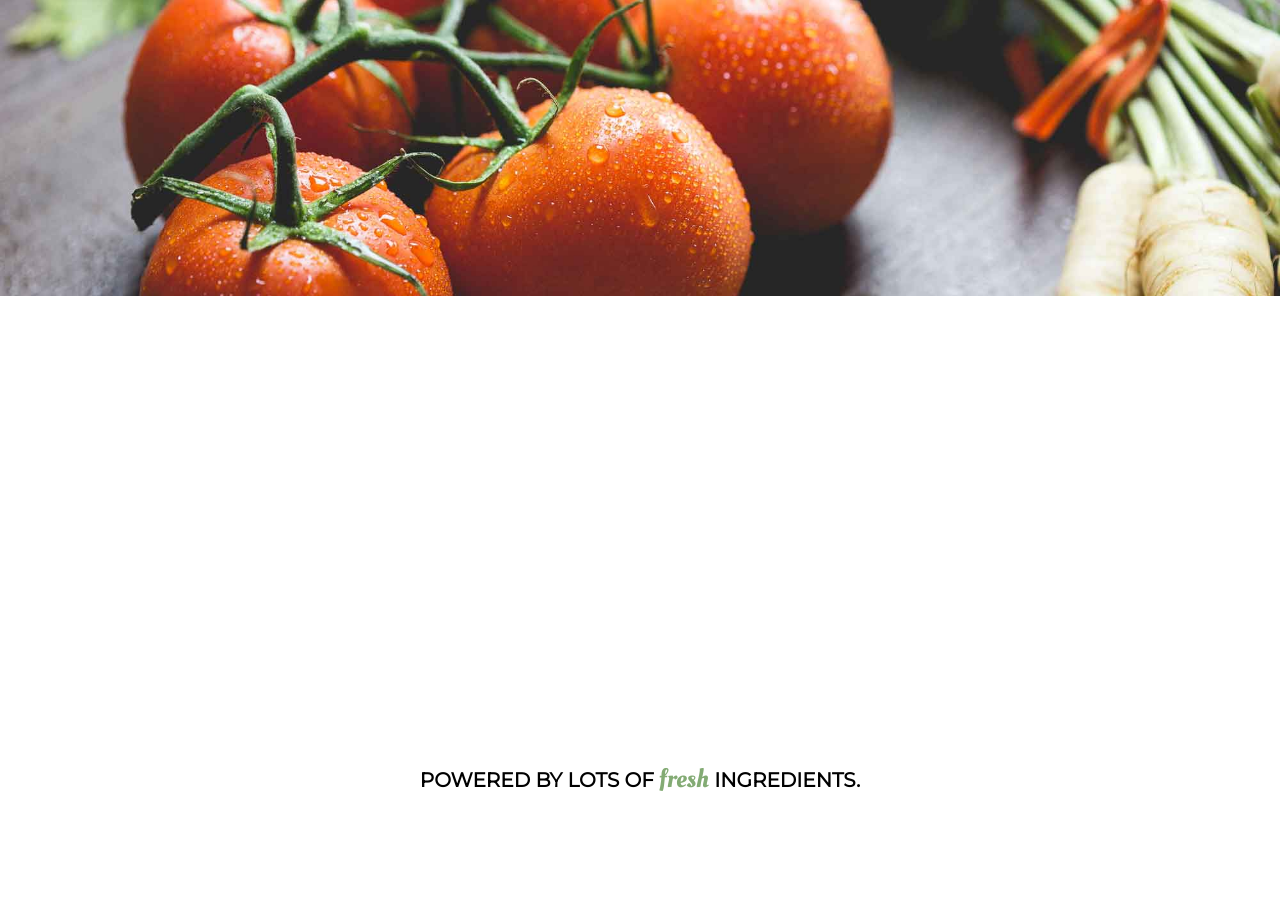
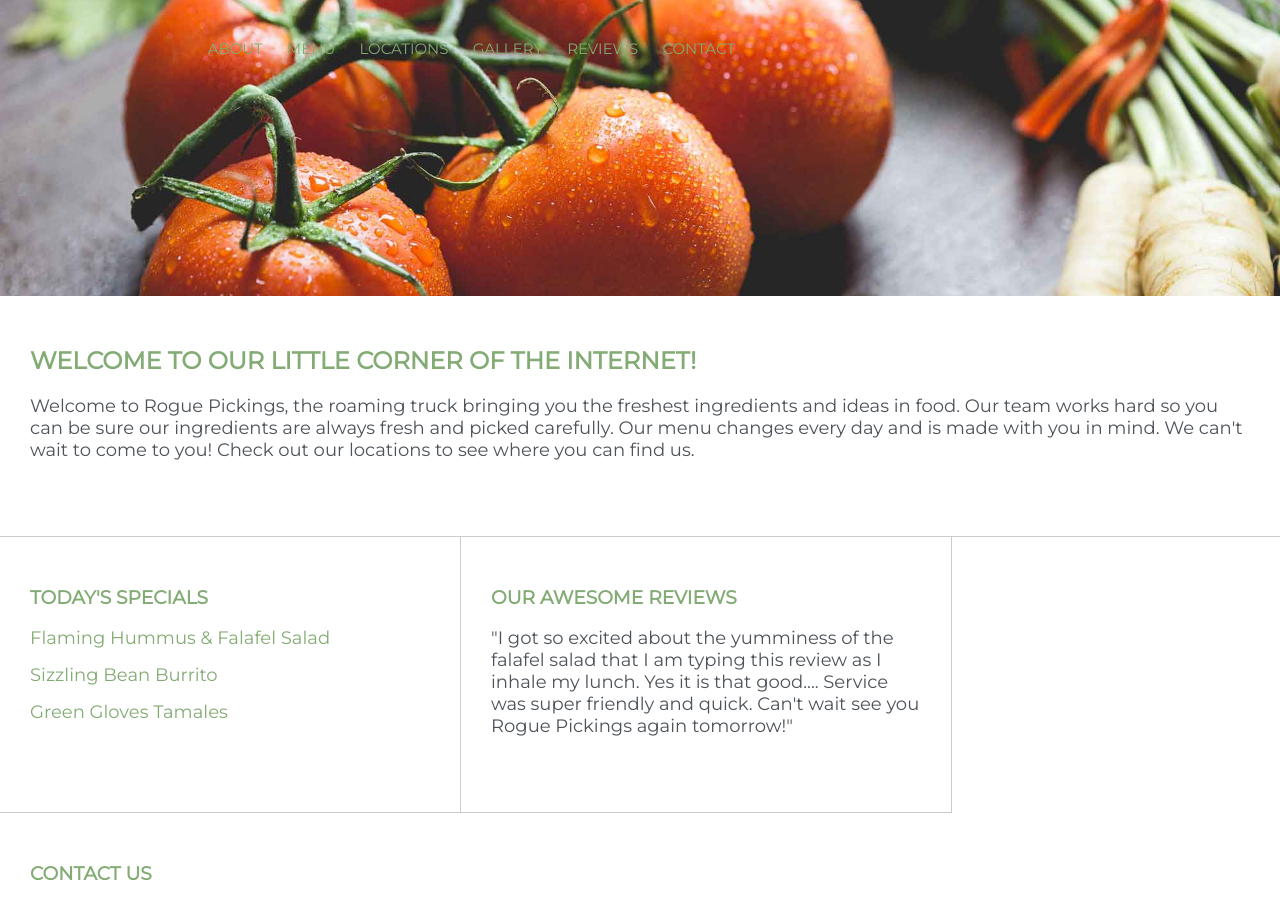
Before and after one commit to latashahussey/rogue-pickings, a plain HTML site: page index.html in a window 1280 px wide. Shown: the part 154-1054 px from the top of the page. Before the commit the page ends 1021 px from the top, so only its background shows below. Drawn offline with Linux system fonts and the light colour scheme.

Commit message:
finished remaining site layout, removed font folder

```diff
--- a/css/main.css
+++ b/css/main.css
@@ -3,7 +3,8 @@
 /*  -------- Color Pallette ------------
 
 #83AB74: light green | used for paragraphs, brand name, and nav
-#424242: dark gray | used for most paragraphs and brand name
+#4D5359: dark gray | used for most paragraphs and brand name
+#CCCCCC: light gray | used for paragraph borders
 
 */
 
@@ -32,25 +33,25 @@ Oleo Script: script font | used for text emphasis
 
 /***** BASE STYLES *****/
 body {
+    color: #4D5359;
     font-family: 'Montserrat', sans-serif;
 }
-
 
 
 /***** GRID *****/
 
 .full-width {
-    width: 1245px;
+    width: 1290px;
     margin: 0 auto; /* vert - horiz */
 }
 
 .half-width {
-    width: 622.5px;
+    width: 645px;
     float: left;
 }
 
 .third-width {
-    width: 415px;
+    width: 430px;
     float: left;
 }
 
@@ -73,7 +74,7 @@ h1  {
 }
 
 #brand-first-word {
-	color: #424242;
+	color: #4D5359;
 }
 
 #brand-second-word {
@@ -95,7 +96,7 @@ nav ul li{
 }
 nav ul li a {
 		color: #83AB74;
-		font-size: 14px;
+		font-size: 15px;
 		padding-left: 20px;
 		text-decoration: none;
     text-transform: uppercase;
@@ -104,25 +105,72 @@ nav ul li a {
 /* Welcome */
 
 #welcome {
+	border-bottom: 0.5px solid #CCC;
 	height: 180px;
+  padding: 30px;
 }
 
+#welcome h2 {
+	color: #83AB74;
+	text-transform: uppercase;
+}
+
+#welcome p,
+#reviews p,
+#contact p {
+	font-size: 18px;
+}
 
 /* Specials */
+
+#specials {
+	padding: 30px 0px 30px 30px;
+}
+
+#specials ul {
+  padding-left: 0;
+}
+
+#specials ul li {
+	color: #83AB74;
+  font-size: 18px;
+	list-style: none;
+  padding-bottom: 15px;
+}
+
 #specials,
 #reviews,
 #contact {
+  border-bottom: 0.5px solid #CCC;
 	height: 215px;
 }
 
+#specials,
+#reviews {
+	border-right: 0.5px solid #CCC;
+}
+
+#specials h3,
+#reviews h3,
+#contact h3 {
+	color: #83AB74;
+	text-transform: uppercase;
+}
 
 /* Reviews */
+#reviews
+{
+	padding: 30px;
+}
 
 
 
 
 /* Contact */
 
+#contact {
+	padding: 30px 0 30px 30px;
+}
 
 /* Footer */
 footer {
--- a/index.html
+++ b/index.html
@@ -34,18 +34,40 @@
     <!--Main-->
     <main>
       <section id="welcome">
-
+        <h2>Welcome to our little corner of the internet!</h2>
+        <p>
+          Welcome to Rogue Pickings, the roaming truck bringing you the freshest ingredients and ideas in food. Our team works hard so you can be sure our ingredients are always fresh and picked carefully. Our menu changes every day and is made with you in mind. We can't wait to come to you! Check out our locations to see where you can find us.
+        </p>
       </section>
 
       <section>
         <div id="specials" class="third-width">
-
+          <h3>Today's Specials</h3>
+          <ul>
+            <li>
+              Flaming Hummus &amp; Falafel Salad
+            </li>
+            <li>
+              Sizzling Bean Burrito
+            </li>
+            <li>
+              Green Gloves Tamales
+            </li>
+          </ul>
         </div>
         <div id="reviews" class="third-width">
-
+          <h3>Our Awesome Reviews</h3>
+          <p>
+            "I got so excited about the yumminess of the falafel salad that I am typing this review as I inhale my lunch. Yes it is that good.... Service was super friendly and quick. Can't wait see you Rogue Pickings again tomorrow!"
+          </p>
         </div>
         <div id="contact" class="third-width">
-
+          <h3>Contact Us</h3>
+          <p>
+            1001 Potrero Avenue <br />
+            San Francisco, CA 94110<br />
+            (415) 206-8000
+          </p>
         </div>
       </section>
     </main>
```
